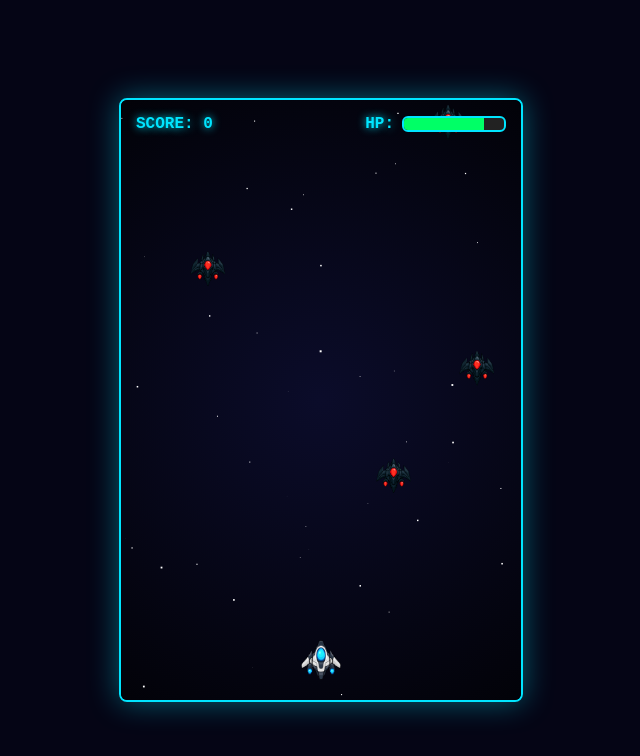
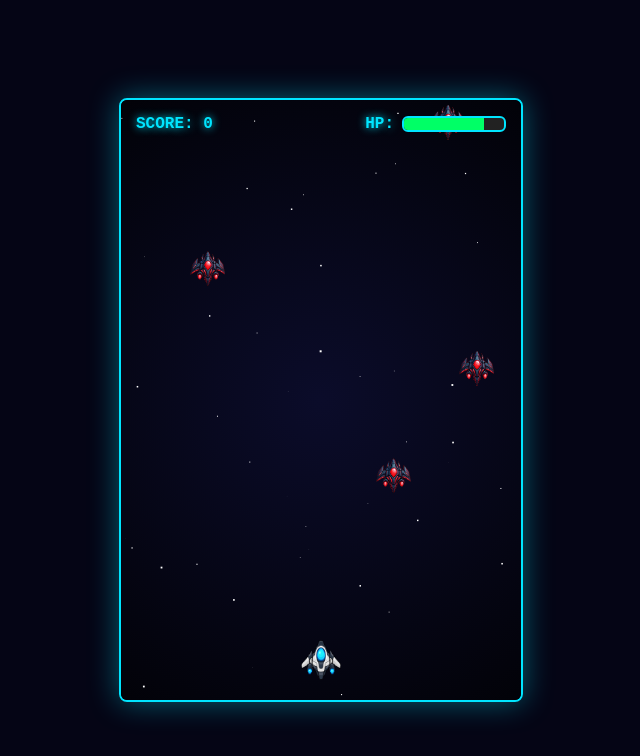
Before and after one commit to chacha-mu/gemu, a plain HTML site: page index.html in a window 1280 px wide. Shown: the whole page, without its empty margins (319-959 px from the left). Drawn offline with Linux system fonts and the light colour scheme.

Commit message:
Update index.html

```diff
--- a/index.html
+++ b/index.html
@@ -84,7 +84,7 @@ const playerImg = new Image();
 playerImg.src = "player.jpg?v=999"; // png を jpg に変更！
 
 const enemyImg = new Image();
-enemyImg.src = "enemy.jpg?v=999";   // png を jpg に変更！
+enemyImg.src = "enemey.jpg?v=999";   // png を jpg に変更！
         let score = 0;
         let gameOver = false;
 
```
